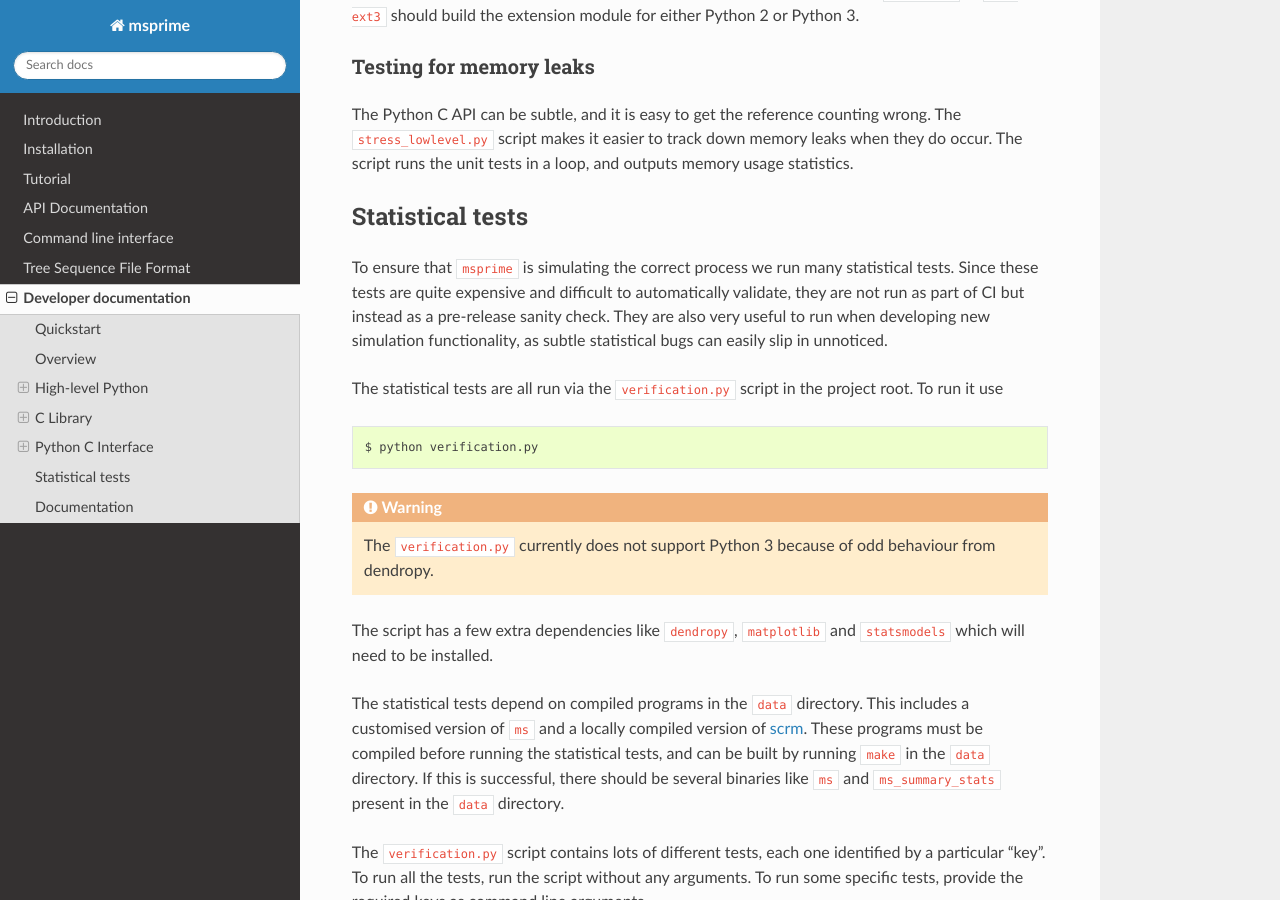
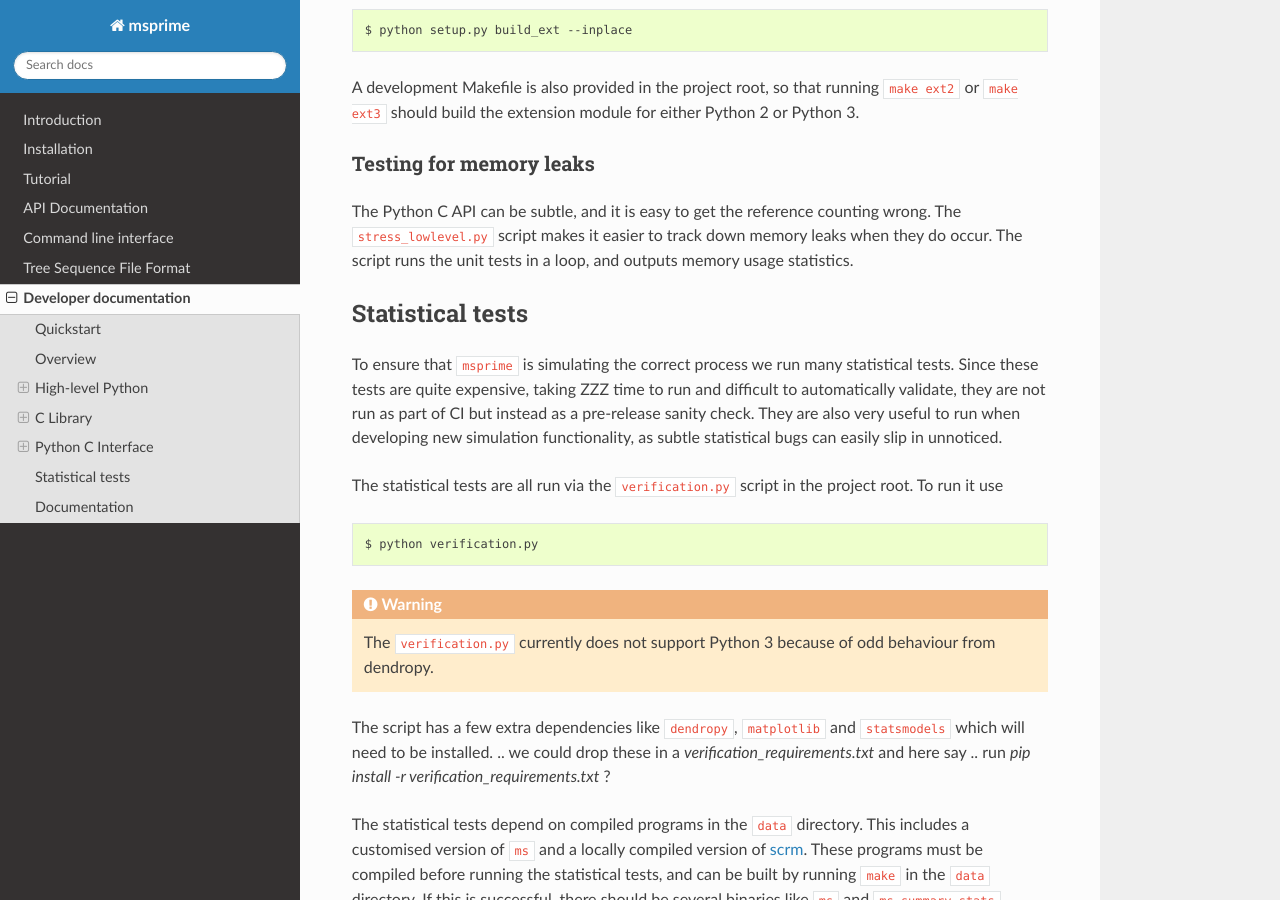
Before and after one commit to tskit-dev/msprime, a Sphinx documentation site: the page built from docs/development.rst, in a window 1280 px wide and 900 px high, scrolled down 6843 px. Built offline with Sphinx 7.4.7 and the Read the Docs theme 2.0.0, drawn with Linux system fonts in a browser that asks for light colours; the version number could not be read and is left out; some of the changed text lies outside the part shown.

Commit message:
Typo fixes /suggestions /comments for dev docs
Also add:
- TODO: add h5py (?)
- reqs needed to pass nosetests -vs to requirements.txt

Notes from reviewing dev docs are in docs/feedback.txt

```diff
--- a/docs/development.rst
+++ b/docs/development.rst
@@ -116,9 +116,12 @@
 ``console_scripts`` argument in ``setup.py``, which allows them to be deployed as
 first-class executable programs in a cross-platform manner.
 
-There are simple scripts in the root of the project (e.g., ``msp_dev.py``)
-which are used for development. For example, to run the development version of
-``mspms``, use ``python mspms_dev.py``.
+There are simple scripts in the root of the project (currently: ``msp_dev.py``,
+``mspms_dev.py``) which are used for development. For example, to run the
+development version of ``mspms`` without updating the installed package, use
+``python mspms_dev.py``.
+.. assuming the purpose of these is to run without needing to update
+.. installation. Would using `pip install -e .` avoid the need for these?
 
 *********
 C Library
@@ -143,7 +146,7 @@
 
     $ sudo apt-get install libcunit1-dev libconfig-dev
 
-Compile the code using ``make``.
+Compile the code locally run ``make`` in the ``lib`` directory.
 
 
 +++++++++++++++
@@ -187,7 +190,7 @@
 
 .. code-block:: bash
 
-    $ ./main simulate dev.cfg out.hdf5
+    $ ./main simulate dev.cfg -o out.hdf5
 
 The development configuration file describes the simulation that we want to
 run, and uses the
@@ -316,6 +320,8 @@
 correct behaviour in all cases. For this reason, the convention is to declare all
 pointer variables on a single line and to initialise them to ``NULL`` as part
 of the declaration.
+.. are there C idioms or typical styles that are inconsistent with this convention?
+.. if so, could note them here
 
 Error codes are defined in ``err.h``, and these can be translated into a
 message using ``msp_strerror(err)``.
@@ -428,10 +434,11 @@
 *****************
 
 To ensure that ``msprime`` is simulating the correct process we run many statistical
-tests. Since these tests are quite expensive and difficult to automatically
-validate, they are not run as part of CI but instead as a pre-release sanity check.
-They are also very useful to run when developing new simulation functionality,
-as subtle statistical bugs can easily slip in unnoticed.
+tests. Since these tests are quite expensive, taking ZZZ time to run and
+difficult to automatically validate, they are not run as part of CI but instead
+as a pre-release sanity check. They are also very useful to run when developing
+new simulation functionality, as subtle statistical bugs can easily slip in
+unnoticed.
 
 The statistical tests are all run via the ``verification.py`` script in the project root.
 To run it use
@@ -447,6 +454,8 @@
 
 The script has a few extra dependencies like ``dendropy``, ``matplotlib`` and
 ``statsmodels`` which will need to be installed.
+.. we could drop these in a `verification_requirements.txt` and here say
+.. run `pip install -r verification_requirements.txt` ?
 
 The statistical tests depend on compiled programs in the ``data`` directory.
 This includes a customised version of ``ms`` and a locally compiled version of
--- a/requirements.txt
+++ b/requirements.txt
@@ -1,8 +1,10 @@
 codecov
 coverage
 flake8
+h5py
 mock
 nose
+numpy
 six
 # We need setuptools_scm for building on RTD.
 # TODO we're pinning the version here because of problems on Travis.
--- a/setup.py
+++ b/setup.py
@@ -41,6 +41,10 @@
     """
     def __init__(self):
         # TODO add numpy to the install_requires??
+        # NB: interesting approach taken by statsmodels of
+        # programattically updating install_requires
+        # to avoid force-upgrading user installs of numpy, scipy, etc
+        # https://github.com/statsmodels/statsmodels/blob/master/setup.py#L124
         import numpy as np
         # TODO: make some other guesses for this...
         self.include_dirs = [np.get_include()]
@@ -49,6 +53,7 @@
         self._attempt_pkgconfig()
 
     def _check_hdf5_version(self):
+        # TODO add h5py to the install_requires?
         try:
             output = subprocess.check_output(["h5ls", "-V"]).split()
             version_str = output[2]
```
Also changed, not shown: other parts of docs/development.rst (+4 -3 lines), docs/feedback.txt (added, +35 -0 lines).
